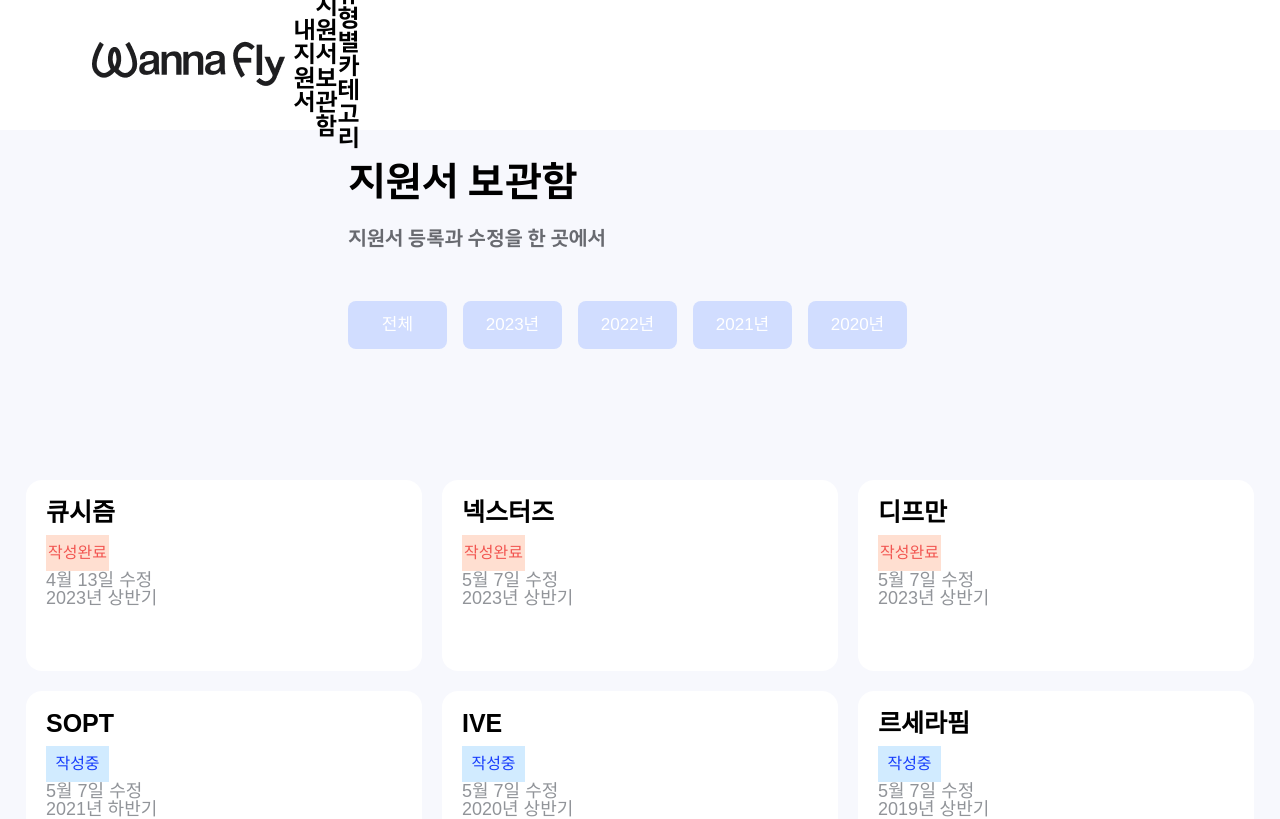
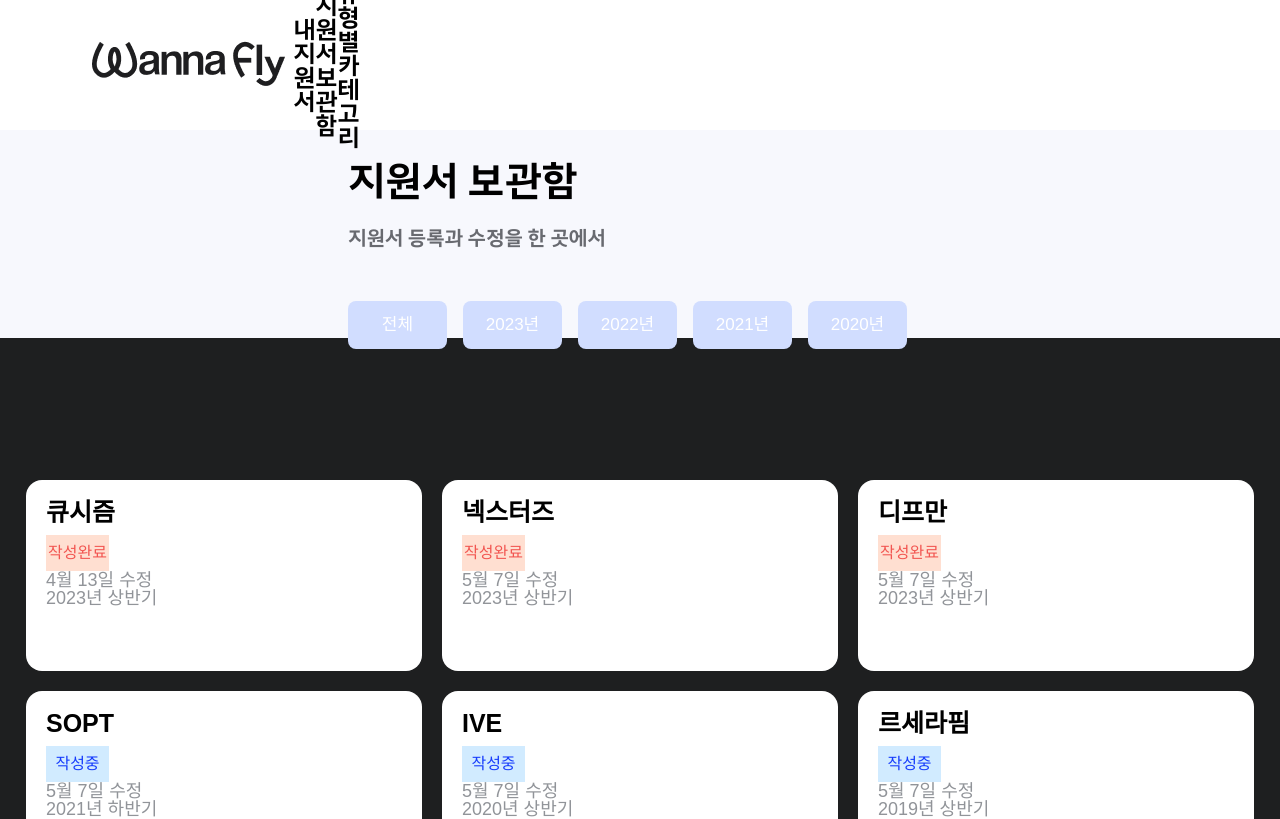
Before and after one commit to kusitms-wannafly/wannafly_fe, a React (Vite) app: page / in a window 1280 px wide. Shown: the top 819 px of the page. Built offline with nearby package versions, Linux system fonts and the light colour scheme; no server answers; a web font is replaced by a local one.

Commit message:
style: PageContainer 배경 색상 변경

```diff
--- a/src/components/Layout/PageContainer.tsx
+++ b/src/components/Layout/PageContainer.tsx
@@ -28,5 +28,5 @@ const PageContainerBox = styled.div`
   display: flex;
   flex-direction: column;
   align-items: center;
-  background-color: #f7f8fd;
+  background-color: #1e1f20;
 `;
```
